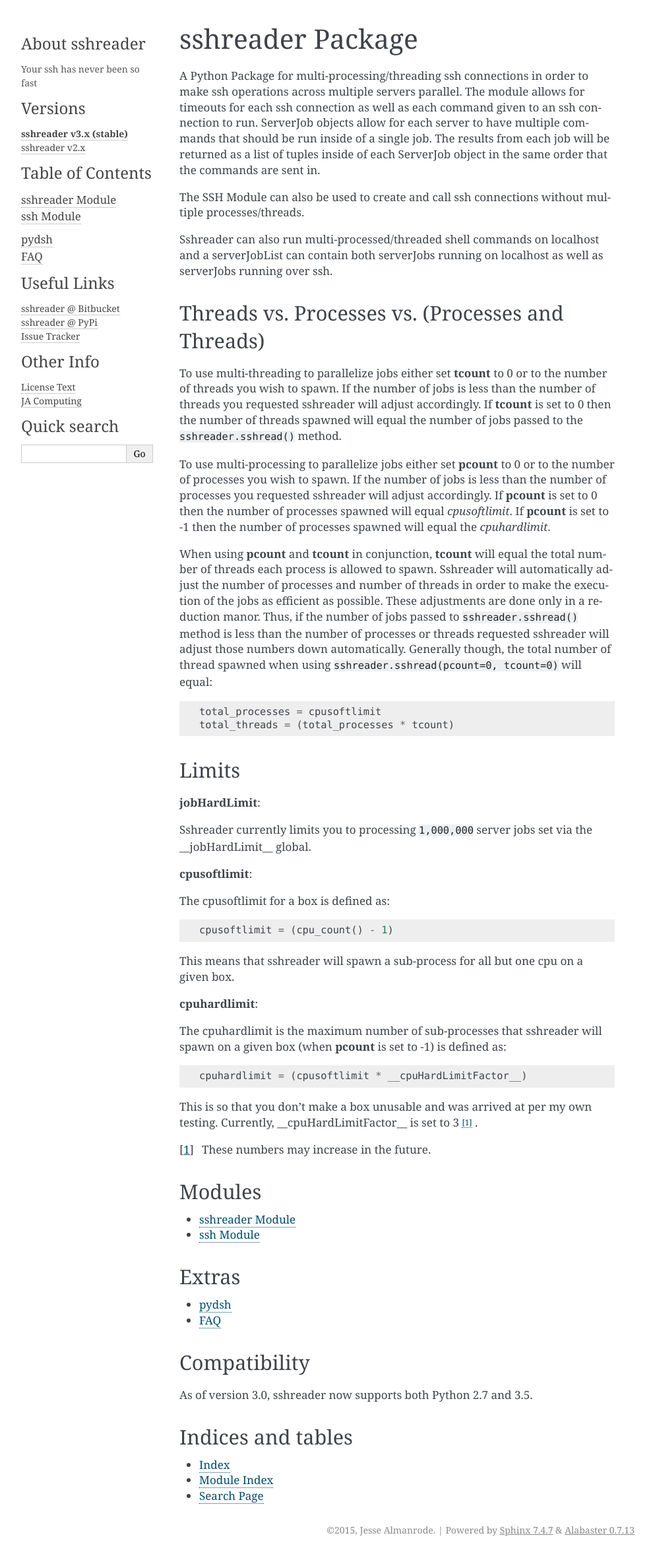
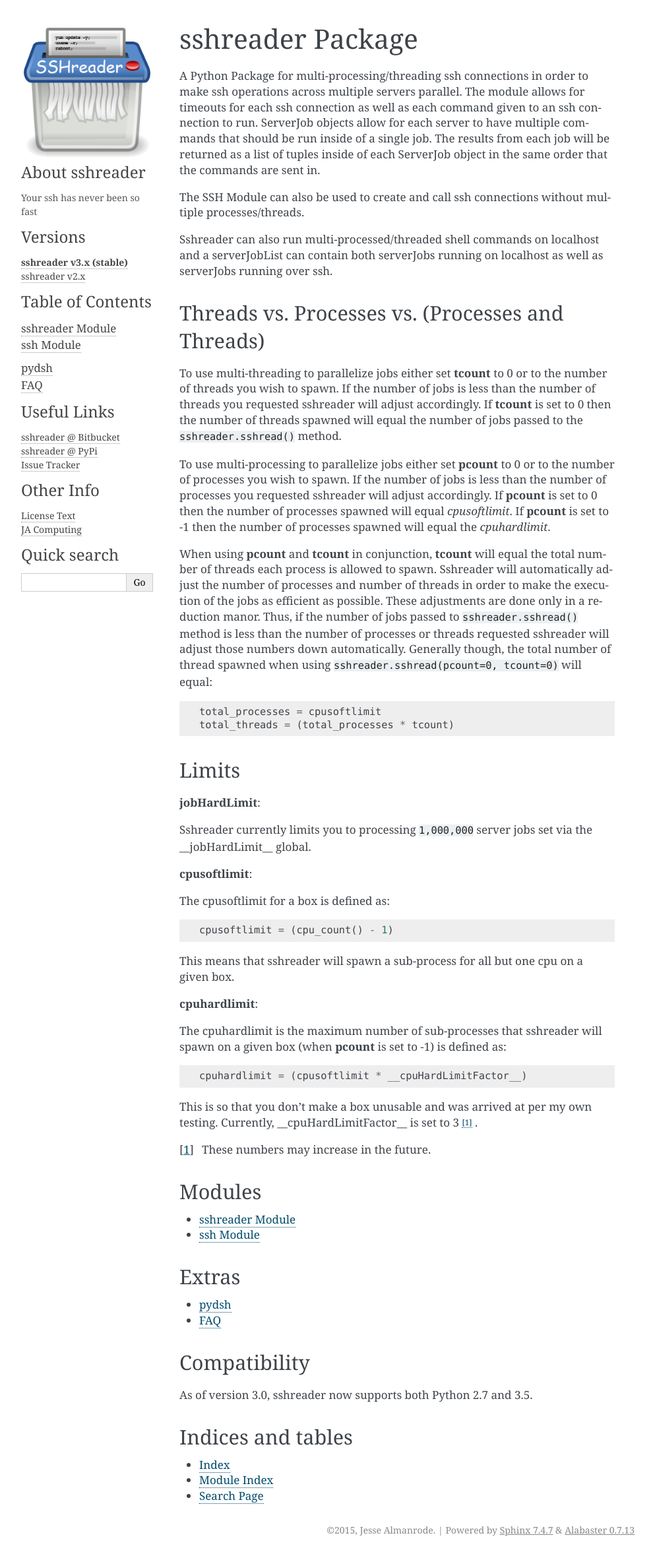
Before and after one commit to isaiah1112/sshreader, a Sphinx documentation site: the page built from docs/source/index.rst, in a window 1280 px wide. Shown: the whole page at 66% size, without its empty margins (148-1141 px from the left). Built offline with Sphinx 7.4.7, drawn with Linux system fonts in a browser that asks for light colours.

Commit message:
Added new logo

```diff
--- a/docs/source/conf.py
+++ b/docs/source/conf.py
@@ -134,7 +134,7 @@
 
 # The name of an image file (relative to this directory) to place at the top
 # of the sidebar.
-#html_logo = None
+html_logo = '_static/sshreader.png'
 
 # The name of an image file (within the static path) to use as favicon of the
 # docs.  This file should be a Windows icon file (.ico) being 16x16 or 32x32
```
Also changed, not shown: docs/source/_static/sshreader.png (added).
